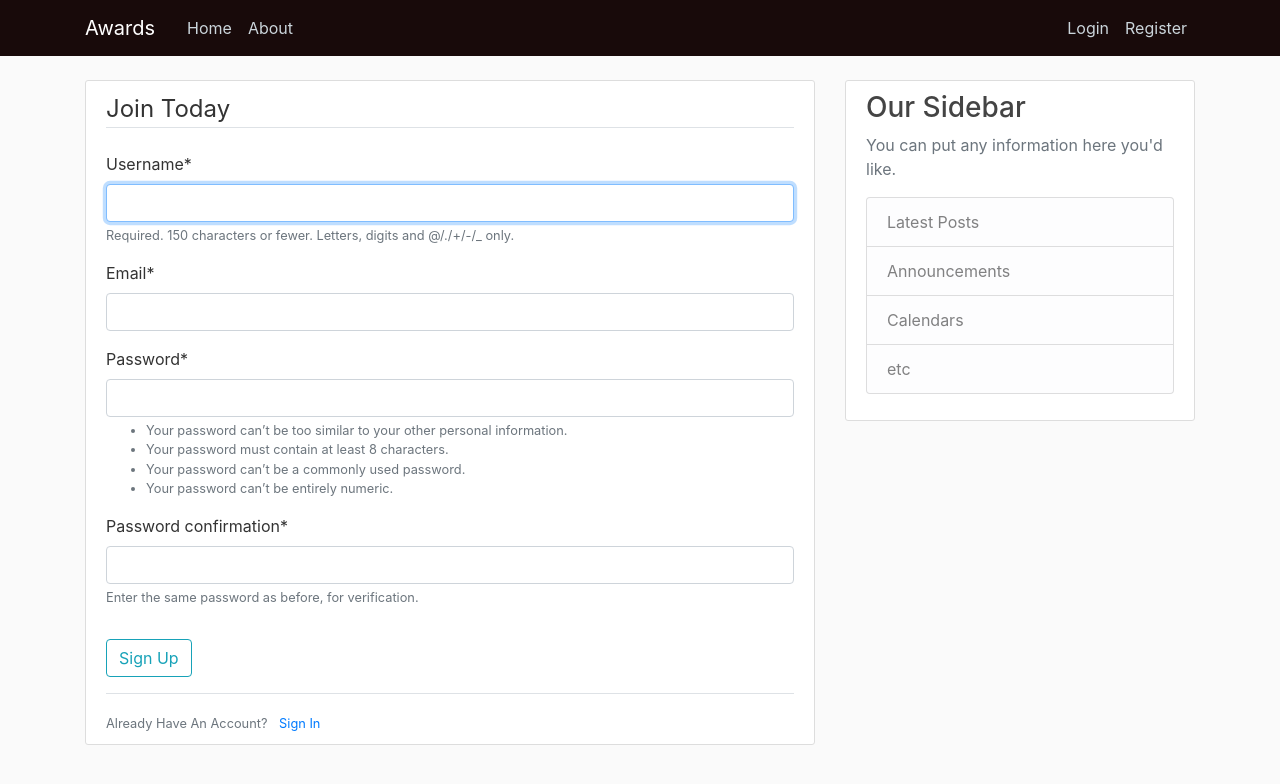
After one commit to Kahumbi/awarrds, a Django app: page /register/ in a window 1280 px wide. The commit adds this page. Shown: the top 784 px of the page. Run offline with Django 4.2, Linux system fonts and the light colour scheme; some libraries are stand-ins or nearby versions.

Commit message:
Add crispy forms to highlight form fields in a nicely styled way

```diff
--- a/awards/settings.py
+++ b/awards/settings.py
@@ -33,6 +33,7 @@
 INSTALLED_APPS = [
     'portfolio.apps.PortfolioConfig',
     'users.apps.UsersConfig',
+    'crispy_forms',
     'django.contrib.admin',
     'django.contrib.auth',
     'django.contrib.contenttypes',
@@ -119,6 +120,8 @@
 
 STATIC_URL = 'static/'
 
+CRISPY_TEMPLATE_PACK = 'bootstrap4'
+
 # Default primary key field type
 # https://docs.djangoproject.com/en/4.0/ref/settings/#default-auto-field
 
--- a/awards/urls.py
+++ b/awards/urls.py
@@ -15,8 +15,10 @@
 """
 from django.contrib import admin
 from django.urls import path, include
+from users import views as user_views
 
 urlpatterns = [
     path('admin/', admin.site.urls),
+    path('register/', user_views.register, name='register'),
     path('', include('portfolio.urls')),
 ]
--- a/portfolio/templates/portfolio/base.html
+++ b/portfolio/templates/portfolio/base.html
@@ -45,6 +45,13 @@
     <main role="main" class="container">
         <div class="row">
           <div class="col-md-8">
+            {% if messages %}
+            {% for message in messages %}
+              <div class="alert alert-{{ message.tags }}">
+                {{ message }}
+              </div>
+            {% endfor %}
+            {% endif %}
             {% block content %}{% endblock content %}
           </div>
           <div class="col-md-4">
--- /dev/null
+++ b/users/forms.py
@@ -0,0 +1,11 @@
+from django import forms
+from django.contrib.auth.models import User
+from django.contrib.auth.forms import UserCreationForm
+
+
+class UserRegisterForm(UserCreationForm):
+    email = forms.EmailField()
+
+    class Meta:
+        model = User
+        fields = ['username', 'email', 'password1', 'password2']
--- /dev/null
+++ b/users/templates/users/register.html
@@ -0,0 +1,21 @@
+{% extends "portfolio/base.html" %}
+{% load crispy_forms_tags %}
+{% block content %}
+    <div class="content-section">
+        <form method="POST">
+            {% csrf_token %}
+            <fieldset class="form-group">
+                <legend class="border-bottom mb-4">Join Today</legend>
+                {{ form|crispy }}
+            </fieldset>
+            <div class="form-group">
+                <button class="btn btn-outline-info" type="submit">Sign Up</button>
+            </div>
+        </form>
+        <div class="border-top pt-3">
+            <small class="text-muted">
+                Already Have An Account? <a class="ml-2" href="#">Sign In</a>
+            </small>
+        </div>
+    </div>
+{% endblock content %}
--- a/users/views.py
+++ b/users/views.py
@@ -1,3 +1,18 @@
-from django.shortcuts import render
+from django.shortcuts import render, redirect
+from django.contrib import messages
+from .forms import UserRegisterForm
+
 
 # Create your views here.
+
+def register(request):
+    if request.method == 'POST':
+        form = UserRegisterForm(request.POST)
+        if form.is_valid():
+            form.save()
+            username = form.cleaned_data.get('username')
+            messages.success(request, f'Account created for {username}!')
+            return redirect('portfolio-home')
+    else:
+        form = UserRegisterForm()
+    return render(request, 'users/register.html', {'form': form})
```
